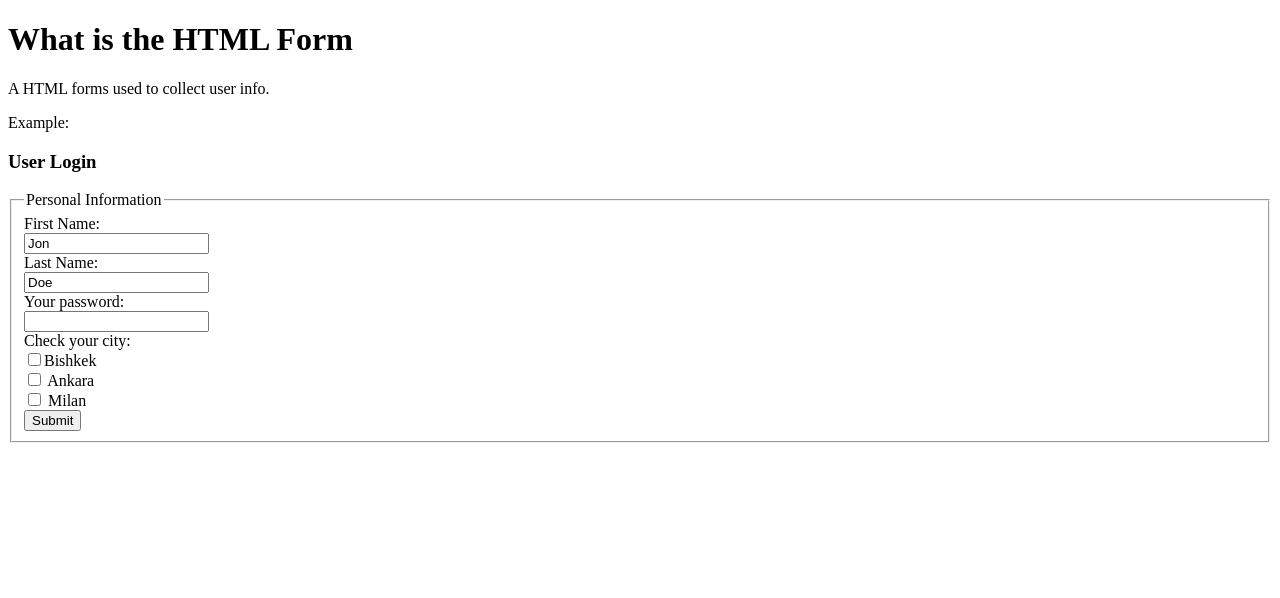
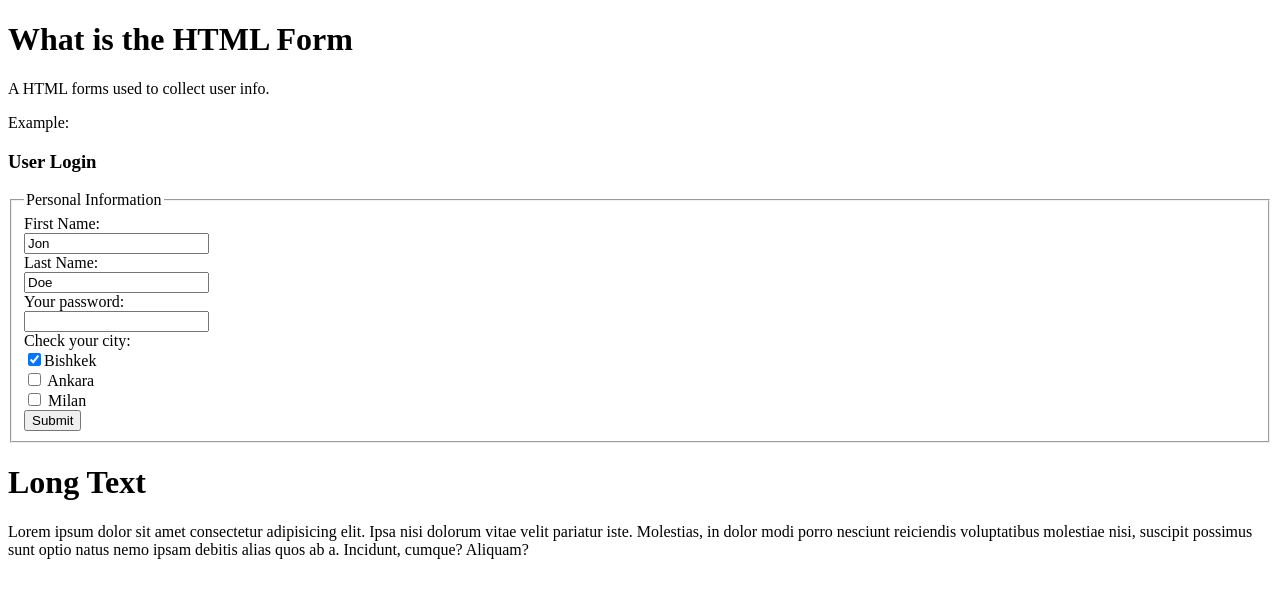
Before and after one commit to anarabakyt/test1, a plain HTML site: page index.html in a window 1280 px wide. Drawn offline with Linux system fonts and the light colour scheme.

Commit message:
last changes

```diff
--- a/index.html
+++ b/index.html
@@ -20,11 +20,15 @@
             <label for="password">Your password:</label> <br>
             <input type="password" id="password"> <br>
             <label for="">Check your city:</label> <br>
-            <input type="checkbox" name="" id=""><label for="">Bishkek</label> <br>
+            <input type="checkbox" name="" id="" checked><label for="">Bishkek</label> <br>
             <input type="checkbox" name="" id=""> <label for="">Ankara</label> <br>
             <input type="checkbox" name="" id=""> <label for="">Milan</label> <br>
             <button>Submit</button>
         </fieldset>
     </form>
+    <h1>Long Text</h1>
+    <p>Lorem ipsum dolor sit amet consectetur adipisicing elit. Ipsa nisi dolorum vitae velit pariatur iste. Molestias,
+    in dolor modi porro nesciunt reiciendis voluptatibus molestiae nisi, suscipit possimus sunt optio natus nemo ipsam
+    debitis alias quos ab a. Incidunt, cumque? Aliquam?</p>
 </body>
 </html>
```
